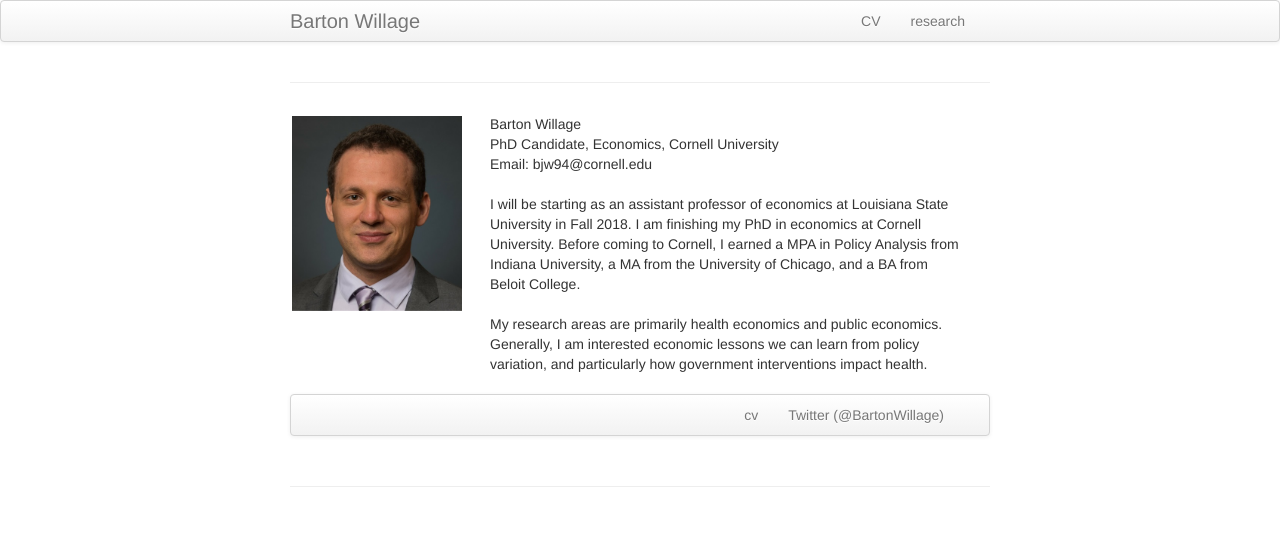
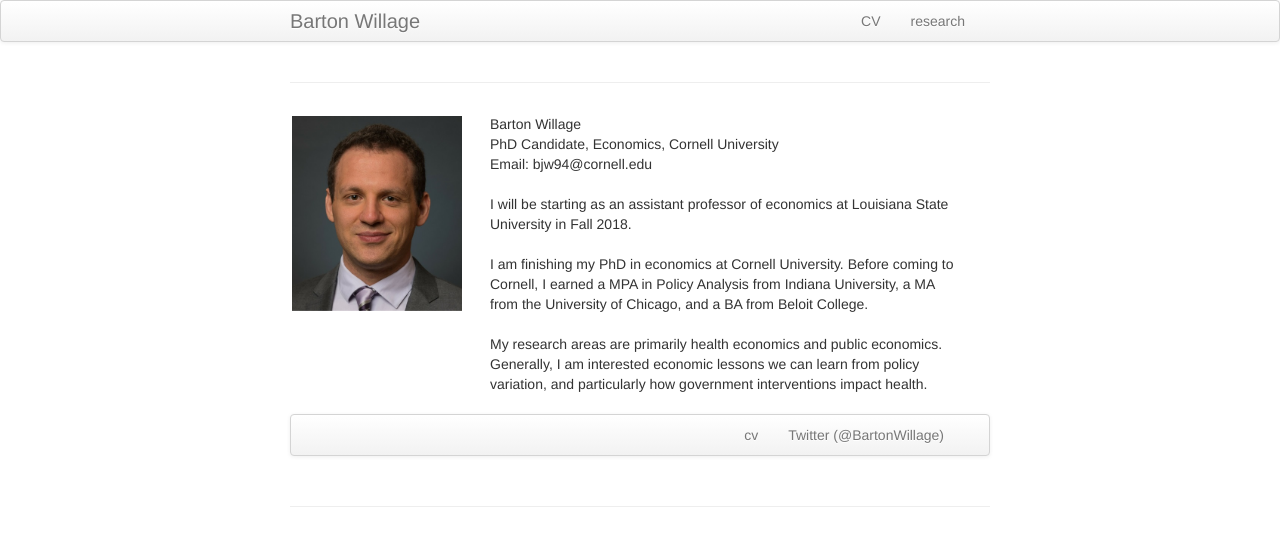
Before and after one commit to bjwillage/bjwillage.github.io, a Jekyll site: the page built from index.md, in a window 1280 px wide. Shown: the top 546 px of the page. Built offline with Jekyll 4.4.1, drawn with Linux system fonts in a browser that asks for light colours.

Commit message:
Update index.md

```diff
--- a/index.md
+++ b/index.md
@@ -27,10 +27,12 @@ keywords:
             Email: bjw94@cornell.edu<br>
 
 
-        <br>I will be starting as an assistant professor of economics at Louisiana State University in Fall 2018. I am finishing my PhD in economics at Cornell University. Before coming to Cornell, I earned a MPA in Policy Analysis from Indiana University, a MA from the University of Chicago, and a BA from Beloit College. <br>
+        <br>I will be starting as an assistant professor of economics at Louisiana State University in Fall 2018.  <br><br>
+
+        I am finishing my PhD in economics at Cornell University. Before coming to Cornell, I earned a MPA in Policy Analysis from Indiana University, a MA from the University of Chicago, and a BA from Beloit College. <br>
+
+            </div>
         <br>My research areas are primarily health economics and public economics. Generally, I am interested economic lessons we can learn from policy variation, and particularly how government interventions impact health.<br><br>
-
-</div>
         </div>
     </div>
 </div>
```
